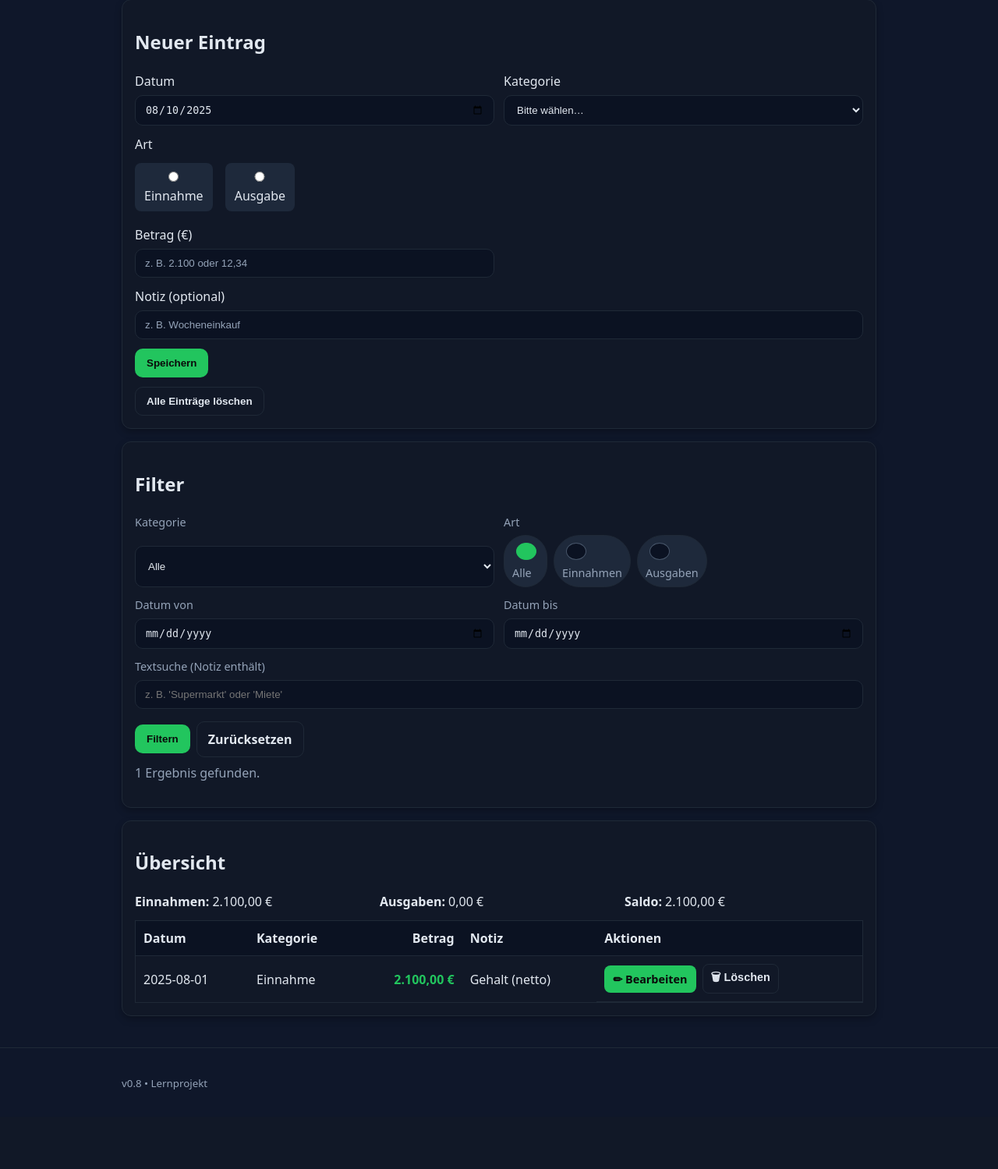
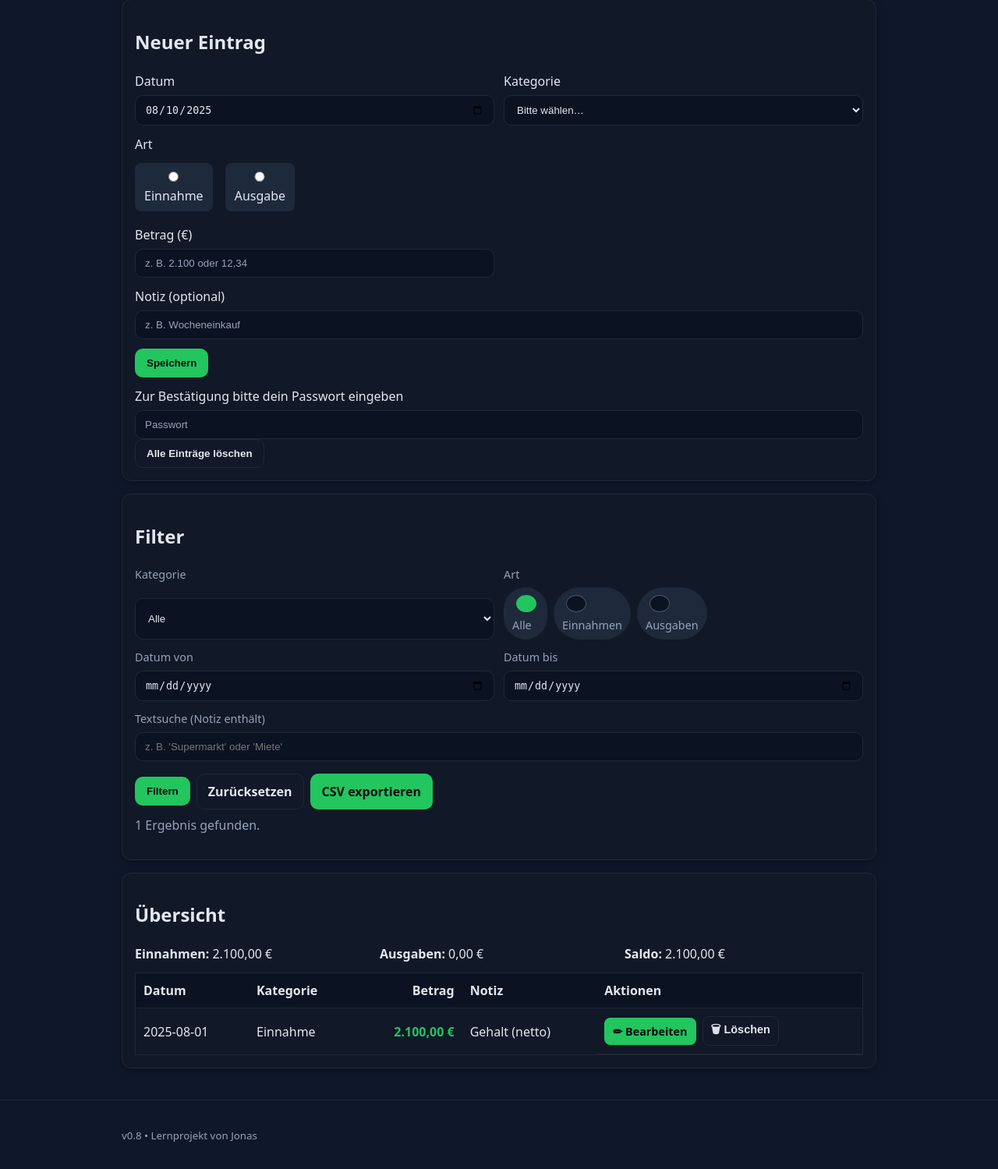
Before and after one commit to klaas709/haushaltsbuch, a Flask app: page / in a window 1280 px wide. Shown: the part 278-1777 px from the top of the page at 78% size. Before the commit the page ends 1675 px from the top, so only its background shows below. Run offline with Flask 3, Linux system fonts and the light colour scheme; a user stored in the database is signed in; data comes from the database, SQL or seed files in the repository; both versions use the stored data as it was after the commit; some libraries are stand-ins or nearby versions.

Commit message:
v0.9: CSV-Export + Passwortbestätigung beim Löschen aller Einträge

```diff
--- a/app.py
+++ b/app.py
@@ -1,7 +1,8 @@
-from flask import Flask, render_template, url_for, request, redirect, flash, jsonify
-from datetime import date
+from flask import Flask, render_template, url_for, request, redirect, flash, jsonify, Response
+from datetime import date, datetime
 from pathlib import Path
 import sqlite3
+import io, csv
 
 # Auth
 from flask_login import (
@@ -265,6 +266,14 @@ def format_euro(value) -> str:
     s = f"{v:,.2f}".replace(",", "X").replace(".", ",").replace("X", ".")
     return f"{sign}{s}"
 
+def format_de_number(value: float) -> str:
+    """2 Nachkommastellen, deutsches Dezimal-Komma, keine Tausenderpunkte (gut für Excel-DE)."""
+    try:
+        v = float(value)
+    except Exception:
+        return str(value)
+    return f"{v:.2f}".replace(".", ",")
+
 # =========================
 # Public: Register/Login/Logout
 # =========================
@@ -384,6 +393,46 @@ def admin_demote(user_id: int):
     return redirect(url_for("admin_users"))
 
 # =========================
+# Export (CSV)
+# =========================
+@app.get("/export/csv")
+@login_required
+def export_csv():
+    """
+    Exportiert die aktuell gefilterten Einträge als CSV (DE-Format: Semikolon, Dezimal-Komma).
+    Spalten: Datum;Kategorie;Betrag;Notiz
+    """
+    init_db()
+    where_sql, params, _filters = build_filter_from_args(request.args)
+    entries = fetch_entries(where_sql, params)
+
+    output = io.StringIO(newline="")
+    writer = csv.writer(output, delimiter=';', lineterminator='\n')
+
+    writer.writerow(["Datum", "Kategorie", "Betrag", "Notiz"])
+    for e in entries:
+        writer.writerow([
+            e["date"],
+            e["category"],
+            format_de_number(e["amount"]),  # z. B. 1234,56
+            (e["note"] or "").replace("\n", " ").strip(),
+        ])
+
+    csv_data = output.getvalue()
+    output.close()
+
+    ts = datetime.now().strftime("%Y%m%d_%H%M%S")
+    filename = f"haushaltsbuch_{ts}.csv"
+
+    return Response(
+        csv_data.encode("utf-8-sig"),  # BOM für Excel
+        mimetype="text/csv; charset=utf-8",
+        headers={
+            "Content-Disposition": f'attachment; filename="{filename}"'
+        }
+    )
+
+# =========================
 # App-Routen (geschützt)
 # =========================
 @app.get("/")
@@ -393,6 +442,8 @@ def home():
     where_sql, params, filters = build_filter_from_args(request.args)
     entries = fetch_entries(where_sql, params)
     total_income, total_expense, balance = compute_totals(where_sql, params)
+    # Querystring an Template, damit Export-Link Filter übernimmt
+    query_str = request.query_string.decode("utf-8") if request.query_string else ""
     return render_template(
         "index.html",
         app_name="Haushaltsbuch",
@@ -405,6 +456,7 @@ def home():
         filters=filters,
         result_count=len(entries),
         user=current_user,
+        query_str=query_str,
     )
 
 @app.post("/add")
@@ -516,7 +568,15 @@ def delete_entry_route(entry_id: int):
 @app.post("/clear")
 @login_required
 def clear_entries():
+    """
+    Löscht alle Einträge des eingeloggten Benutzers — aber nur nach Passwort-Bestätigung.
+    """
     init_db()
+    pwd = request.form.get("password") or ""
+    user = get_user_by_id(current_user.id)
+    if not user or not check_password_hash(user["password_hash"], pwd):
+        flash("Passwort-Bestätigung fehlgeschlagen.", "error")
+        return redirect(url_for("home"))
     clear_all()
     flash("Alle Einträge gelöscht (nur dein Account).", "success")
     return redirect(url_for("home"))
--- a/templates/base.html
+++ b/templates/base.html
@@ -32,7 +32,7 @@
 
   <footer class="site-footer">
     <div class="container">
-      <small>v0.8 • Lernprojekt</small>
+      <small>v0.8 • Lernprojekt von Jonas</small>
     </div>
   </footer>
 </body>
--- a/templates/index.html
+++ b/templates/index.html
@@ -19,6 +19,7 @@
     </p>
   </section>
 
+  <!-- Formular: Neuer Eintrag -->
   <section class="card">
     <h2>Neuer Eintrag</h2>
     <form class="form-grid" action="{{ url_for('add_entry_route') }}" method="post" novalidate>
@@ -60,11 +61,24 @@
       </div>
     </form>
 
+    <!-- Separates Formular: Alle Einträge löschen (mit Passwort-Bestätigung) -->
     <form action="{{ url_for('clear_entries') }}" method="post" style="margin-top:12px;">
-      <button class="btn btn-ghost" type="submit">Alle Einträge löschen</button>
+      <div class="form-grid">
+        <label class="full">
+          <span>Zur Bestätigung bitte dein Passwort eingeben</span>
+          <input type="password" name="password" placeholder="Passwort" required>
+        </label>
+      </div>
+      <div class="actions">
+        <button class="btn btn-ghost" type="submit"
+                onclick="return confirm('Wirklich ALLE Einträge löschen? Dieser Vorgang kann nicht rückgängig gemacht werden.');">
+          Alle Einträge löschen
+        </button>
+      </div>
     </form>
   </section>
 
+  <!-- Filter -->
   <section class="card">
     <h2>Filter</h2>
     <form class="filters" action="{{ url_for('home') }}" method="get">
@@ -114,11 +128,17 @@
       <div class="actions">
         <button class="btn" type="submit">Filtern</button>
         <a class="btn btn-ghost" href="{{ url_for('home') }}">Zurücksetzen</a>
+
+        <!-- CSV-Export übernimmt aktuelle Filter via query_str -->
+        <a class="btn" href="{{ url_for('export_csv') }}{% if query_str %}?{{ query_str }}{% endif %}">
+          CSV exportieren
+        </a>
       </div>
     </form>
     <p class="muted" style="margin-top:8px;">{{ result_count }} Ergebnis{{ '' if result_count == 1 else 'se' }} gefunden.</p>
   </section>
 
+  <!-- Übersicht -->
   <section class="card">
     <h2>Übersicht</h2>
     <div class="summary">
```
Also changed, not shown: haushaltsbuch.db.
